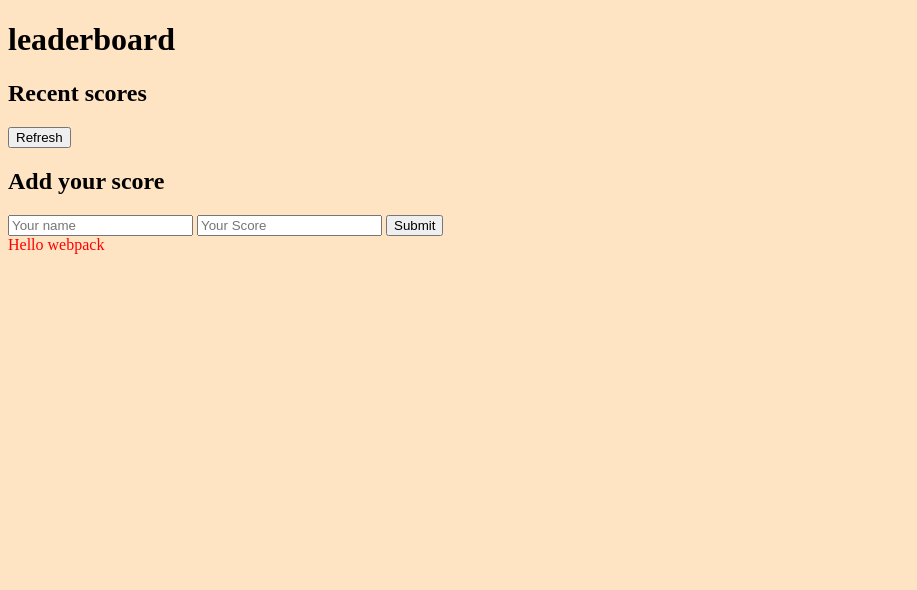
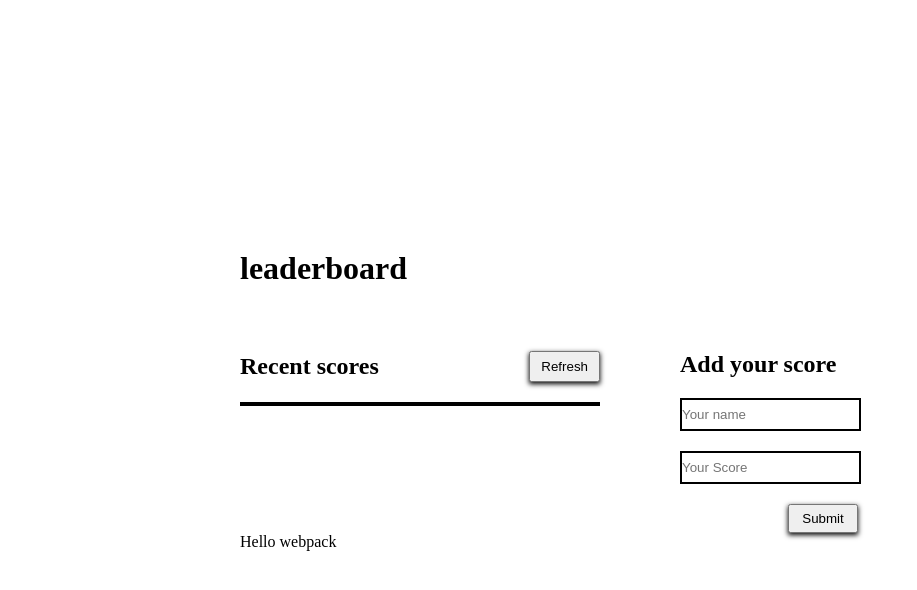
Before and after one commit to daudi13/LeaderBoard, a website built with webpack: page src/index.html in a window 1280 px wide. Shown: the whole page, without its empty margins (0-917 px from the left). Built offline with nearby package versions, Linux system fonts and the light colour scheme.

Commit message:
Add .css file

```diff
--- a/src/style.css
+++ b/src/style.css
@@ -1,7 +1,94 @@
-.hello {
-  color: red;
+
+* {
+	margin: 0;
+	padding: 0;
+	box-sizing: inherit;
+}
+
+html {
+	box-sizing: border-box;
 }
 
 body {
-  background-color: bisque;
+	display: flex;
+	height: 100vh;
+	flex-direction: column;
+	justify-content: center;
+	max-width: 800px;
+	margin: 0 auto;
 }
+
+header {
+	margin-bottom: 4rem;
+}
+
+.container {
+	display: flex;
+	justify-content: space-between;
+}
+
+.container .box-left,
+.container .box-right {
+	width: 45%;
+}
+
+.box-left .recent-score {
+	display: flex;
+	width: 100%;
+	justify-content: space-between;
+	margin-bottom: 20px;
+	align-items: center;
+}
+
+.recent-score button {
+	padding: 6px 10px;
+	box-shadow: 0 2px  5px black;
+}
+
+.score-board {
+	border: 2px solid black;
+	list-style-type: none;
+}
+
+li {
+	padding: 8px 10px;
+}
+
+li:nth-child(even) {
+	background-color: #d5d5d5;
+}
+
+.container .box-right {
+	display: flex;
+	flex-direction: column;
+}
+
+.box-right .subtitle {
+	margin-bottom: 20px;
+}
+
+form {
+	display: flex;
+	flex-direction: column;
+}
+
+form > label + label {
+	margin-top: 20px;
+}
+
+label input {
+	padding: 7px 0;
+	border: 2px solid black;
+}
+
+input:focus {
+	outline: none;
+}
+
+form button {
+	margin-top: 20px;
+	width: 70px;
+	margin-left: 30%;
+	padding: 5px 10px;
+	box-shadow: 0 2px  5px black;
+}
```
